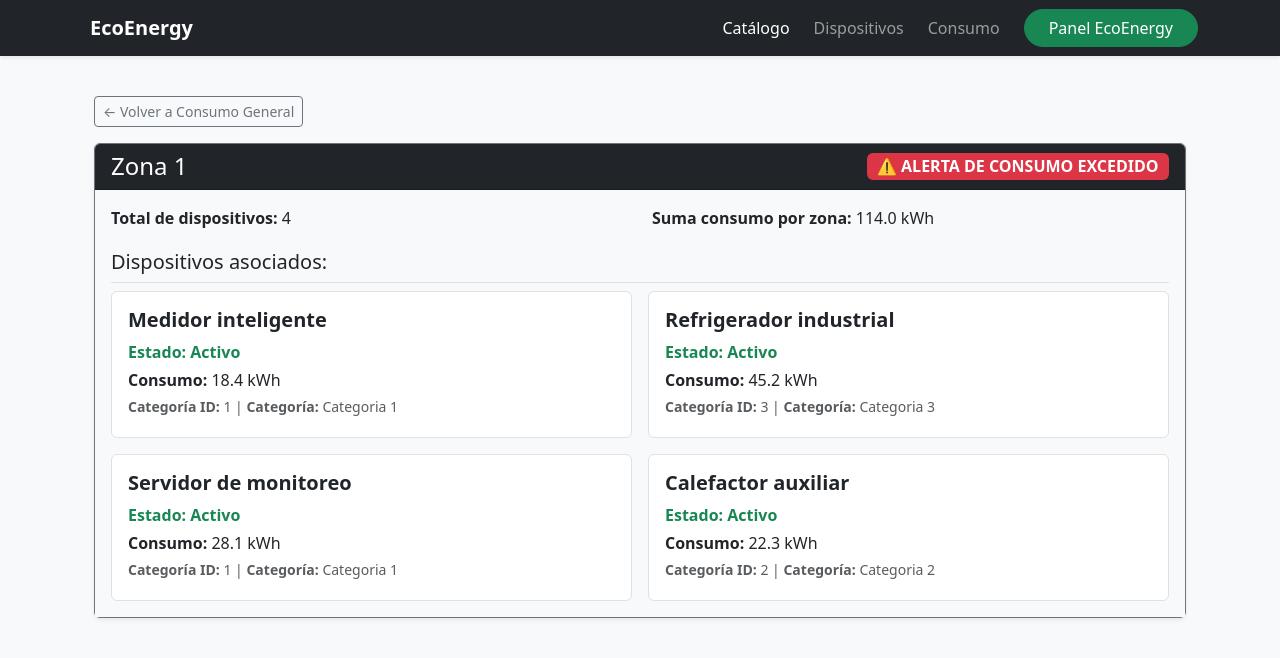
After one commit to devbritos/Django-P2-C1-AlanRodriguez, a Django app: page /zona/1 in a window 1280 px wide. The commit adds this page. Shown: the top 658 px of the page. Run offline with Django 5.2, Linux system fonts and the light colour scheme; some libraries are stand-ins or nearby versions.

Commit message:
Segundo commit prueba

```diff
--- a/config/settings.py
+++ b/config/settings.py
@@ -23,9 +23,9 @@ BASE_DIR = Path(__file__).resolve().parent.parent
 SECRET_KEY = 'django-insecure-7!xbnt@ncaa&w#!v_yu5j&ezwc@a7v$ixj$p3r61s7+pmn-bdf'
 
 # SECURITY WARNING: don't run with debug turned on in production!
-DEBUG = True
+DEBUG = False
 
-ALLOWED_HOSTS = []
+ALLOWED_HOSTS = ['*']
 
 
 # Application definition
--- a/data/dispositivos.json
+++ b/data/dispositivos.json
@@ -9,10 +9,74 @@
   },
   {
     "id": 2,
-"nombre": "Climatizador",
-"estado": "Revisión",
+    "nombre": "Climatizador central",
+    "estado": "Inactivo",
     "consumo_kwh": 32.7,
     "id_zona": 2,
     "categoria_id": 2
+  },
+  {
+    "id": 3,
+    "nombre": "Refrigerador industrial",
+    "estado": "Activo",
+    "consumo_kwh": 45.2,
+    "id_zona": 1,
+    "categoria_id": 3
+  },
+  {
+    "id": 4,
+    "nombre": "Panel solar principal",
+    "estado": "Activo",
+    "consumo_kwh": 12.0,
+    "id_zona": 3,
+    "categoria_id": 1
+  },
+  {
+    "id": 5,
+    "nombre": "Bomba de agua",
+    "estado": "Inactivo",
+    "consumo_kwh": 0.0,
+    "id_zona": 2,
+    "categoria_id": 4
+  },
+  {
+    "id": 6,
+    "nombre": "Iluminación LED Exterior",
+    "estado": "Activo",
+    "consumo_kwh": 8.5,
+    "id_zona": 3,
+    "categoria_id": 5
+  },
+  {
+    "id": 7,
+    "nombre": "Servidor de monitoreo",
+    "estado": "Activo",
+    "consumo_kwh": 28.1,
+    "id_zona": 1,
+    "categoria_id": 1
+  },
+  {
+    "id": 8,
+    "nombre": "Compresor de aire",
+    "estado": "Revisión",
+    "consumo_kwh": 55.4,
+    "id_zona": 2,
+    "categoria_id": 4
+  },
+  {
+    "id": 9,
+    "nombre": "Calefactor auxiliar",
+    "estado": "Activo",
+    "consumo_kwh": 22.3,
+    "id_zona": 1,
+    "categoria_id": 2
+  },
+  {
+    "id": 10,
+    "nombre": "Cargador vehículo eléctrico",
+    "estado": "Inactivo",
+    "consumo_kwh": 0.0,
+    "id_zona": 3,
+    "categoria_id": 1
   }
 ]
--- a/data/zonas.json
+++ b/data/zonas.json
@@ -3,11 +3,16 @@
     "nombre": "Zona 1",
     "limite_kwh": 3.5
 },{
-    "id_zona": 1,
+    "id_zona": 2,
     "nombre": "Zona 2",
     "limite_kwh": 5.2
 },{
-    "id_zona": 1,
+    "id_zona": 3,
     "nombre": "Zona 3",
-    "limite_kwh": 4.1
-}]
+    "limite_kwh": 1000
+},{
+    "id_zona": 4,
+    "nombre": "Zona 4",
+    "limite_kwh": 1000
+}
+]
--- a/dispositivos/urls.py
+++ b/dispositivos/urls.py
@@ -3,9 +3,9 @@ from . import views
 app_name = "dispositivos"
 urlpatterns = [
 path("", views.inicio, name="inicio"),
-path("zonas/<int:zona_id>/dispositivos/",
+path("zona/<int:id_zona>",
      views.dispositivos_zona,name="por_zona"),
 path("inicio/",views.inicio,name ="inicio"),
 path("dispositivos/", views.catalogo, name="catalogo"),
-path("zonas/",views.zonas,name ="zonas")
+path("zona_consumo/",views.zonas,name = "zona_consumo")
 ]
--- a/dispositivos/views.py
+++ b/dispositivos/views.py
@@ -2,6 +2,7 @@ from django.shortcuts import render
 
 from .services import cargar_dispositivos,cargar_clientes,cargar_zonas,cargar_categoria
 
+from django.http import Http404
 # Create your views here.
 from django.http import HttpResponse
 def inicio(request):
@@ -10,18 +11,7 @@ def inicio(request):
     "<p>Back End en funcionamiento</p>"
     )
 
-def dispositivos_zona(request, zona_id):
-    if zona_id != 3:
-        return HttpResponse(
-        "Zona no encontrada", status=404)
 
-    return HttpResponse(
-    f"Dispositivos de la zona {zona_id}"
-    )
-
-zonas = {"zona_1": 1,
-         "zona_2": 2,
-         "zona_3":3}
 
 
 def zona_id(request, zona_id):
@@ -94,12 +84,21 @@ def zonas(request):
 
     for z in zones:
         zona_filtrada = []
+        suma_consumo = 0
 
-        for d in dispositivos:
-            if d["id_zona"] == z["id_zona"]:  # Compara el zona_id del dispositivo con el id de la zona
+        for d in dispositivos:# Compara el zona_id del dispositivo con el id de la zona
+            if d["id_zona"] == z["id_zona"]:
                 zona_filtrada.append(d)
+                suma_consumo += d["consumo_kwh"]
+
         z["dispositivos"] = zona_filtrada
         z["total_dispositivos"] = len(zona_filtrada)
+        z["suma_consumo"] = round(suma_consumo, 2)
+        if z["suma_consumo"] > z["limite_kwh"]:
+            z["estado"] = "ALERTA"
+        else:
+            z["estado"] = "NORMAL"
+
 
     for d in dispositivos:
         for c in categorias:
@@ -114,5 +113,46 @@ def zonas(request):
     }
 
     return render(
-        request, "dispositivos/zonas.html", contexto
+        request, "dispositivos/zona_consumo.html", contexto
     )
+def dispositivos_zona(request, id_zona):
+    zones = cargar_zonas()
+    dispositivos = cargar_dispositivos()
+    categorias = cargar_categoria()
+
+    #Buscar la zona solicitada por su ID
+    zona_encontrada = None
+    for z in zones:
+        if int(z["id_zona"]) == int(id_zona):
+            zona_encontrada = z
+            break
+
+    if not zona_encontrada:
+        raise Http404("La zona solicitada no existe")
+
+
+    dispositivos_zona_lista = []
+    suma_consumo = 0
+
+    for d in dispositivos:
+        if int(d["id_zona"]) == int(id_zona):
+            # Buscar nombre de categoría
+            for c in categorias:
+                if int(c["categoria_id"]) == int(d["categoria_id"]):
+                    d["categoria_nombre"] = c["nombre"]
+
+            dispositivos_zona_lista.append(d)
+            suma_consumo += float(d["consumo_kwh"])
+
+    zona_encontrada["dispositivos"] = dispositivos_zona_lista
+    zona_encontrada["total_dispositivos"] = len(dispositivos_zona_lista)
+    zona_encontrada["suma_consumo"] = round(suma_consumo, 2)
+
+    # Evaluar alerta de la zona
+    limite = float(zona_encontrada.get("limite_kwh", zona_encontrada.get("limite", 0)))
+    if zona_encontrada["suma_consumo"] > limite:
+        zona_encontrada["estado"] = "ALERTA"
+    else:
+        zona_encontrada["estado"] = "NORMAL"
+
+    return render(request, "por_zona.html", {"zona": zona_encontrada})
--- a/templates/base.html
+++ b/templates/base.html
@@ -4,15 +4,19 @@
 {% load django_bootstrap5 %}
 <head>
     <meta charset="utf-8">
+    <meta name="viewport" content="width=device-width, initial-scale=1">
     <title>{% block title %}EcoEnergy{% endblock %}</title>
+
+
     {% bootstrap_css %}
 </head>
-<body class = "container py-4">
+<body class="bg-light">
+
 
     <nav class="navbar navbar-expand-lg navbar-dark bg-dark shadow-sm">
         <div class="container">
             <a class="navbar-brand fw-bold d-flex align-items-center gap-2" href="#">
-            <span class="fs-4">⚡</span>
+                <span class="fs-4"></span>
                 EcoEnergy
             </a>
 
@@ -33,15 +37,12 @@
                     <li class="nav-item">
                         <a class="nav-link active" href="#">Catálogo</a>
                     </li>
-
                     <li class="nav-item">
                         <a class="nav-link" href="#">Dispositivos</a>
                     </li>
-
                     <li class="nav-item">
-                    <a class="nav-link" href="#">Consumo</a>
+                        <a class="nav-link" href="{% url 'dispositivos:zona_consumo' %}">Consumo</a>
                     </li>
-
                     <li class="nav-item">
                         <a class="btn btn-success rounded-pill px-4 ms-lg-2" href="#">
                             Panel EcoEnergy
@@ -51,8 +52,13 @@
             </div>
         </div>
     </nav>
-<main>{% block content %}{% endblock %}
+
+
+    <main class="container py-4">
+        {% block content %}{% endblock %}
+    </main>
+
+
     {% bootstrap_javascript %}
-</main>
 </body>
 </html>
--- /dev/null
+++ b/templates/por_zona.html
@@ -0,0 +1,67 @@
+{% extends "base.html" %}
+
+{% block content %}
+<div class="container py-3">
+
+  <div class="mb-3">
+    <a href="{% url 'dispositivos:zona_consumo' %}" class="btn btn-outline-secondary btn-sm">
+      &larr; Volver a Consumo General
+    </a>
+  </div>
+
+  <div class="row g-4">
+    <div class="col-12">
+      <div class="card shadow-sm border-secondary">
+
+        <div class="card-header bg-dark text-white d-flex justify-content-between align-items-center">
+          <h3 class="h4 mb-0">{{ zona.nombre }}</h3>
+          <div>
+            {% if zona.estado == 'ALERTA' %}
+              <span class="badge bg-danger fs-6">⚠️ ALERTA DE CONSUMO EXCEDIDO</span>
+            {% else %}
+              <span class="badge bg-success fs-6">✅ NORMAL</span>
+            {% endif %}
+          </div>
+        </div>
+
+        <div class="card-body bg-light">
+          <div class="row mb-3">
+            <div class="col-md-6">
+              <p class="mb-1"><strong>Total de dispositivos:</strong> {{ zona.total_dispositivos }}</p>
+            </div>
+            <div class="col-md-6">
+              <p class="mb-1"><strong>Suma consumo por zona:</strong> {{ zona.suma_consumo }} kWh</p>
+            </div>
+          </div>
+
+          <h5 class="mt-3 mb-2 border-bottom pb-2">Dispositivos asociados:</h5>
+
+          <div class="row row-cols-1 row-cols-md-2 g-3">
+            {% for d in zona.dispositivos %}
+              <div class="col">
+                <div class="p-3 border rounded bg-white">
+                  <h5 class="fw-bold">{{ d.nombre }}</h5>
+
+                  {% if d.estado == 'Activo' %}
+                    <p class="mb-1 text-success fw-bold">Estado: {{ d.estado }}</p>
+                  {% else %}
+                    <p class="mb-1 text-danger fw-bold">Estado: {{ d.estado }}</p>
+                  {% endif %}
+
+                  <p class="mb-1"><strong>Consumo:</strong> {{ d.consumo_kwh }} kWh</p>
+                  <p class="mb-1 text-muted small"><strong>Categoría ID:</strong> {{ d.categoria_id }} | <strong>Categoría:</strong> {{ d.categoria_nombre }}</p>
+                </div>
+              </div>
+            {% empty %}
+              <div class="col-12">
+                <p class="text-muted italic">No hay dispositivos registrados en esta zona.</p>
+              </div>
+            {% endfor %}
+          </div>
+
+        </div>
+      </div>
+    </div>
+  </div>
+</div>
+{% endblock %}
```
Also changed, not shown: templates/404.html (added, +18 -0 lines), templates/dispositivos/clientes.html (deleted, +0 -8 lines), templates/dispositivos/zona_consumo.html (added, +72 -0 lines), templates/dispositivos/por_zona.html (added). Lines whose indentation alone changed are shown as unchanged.
